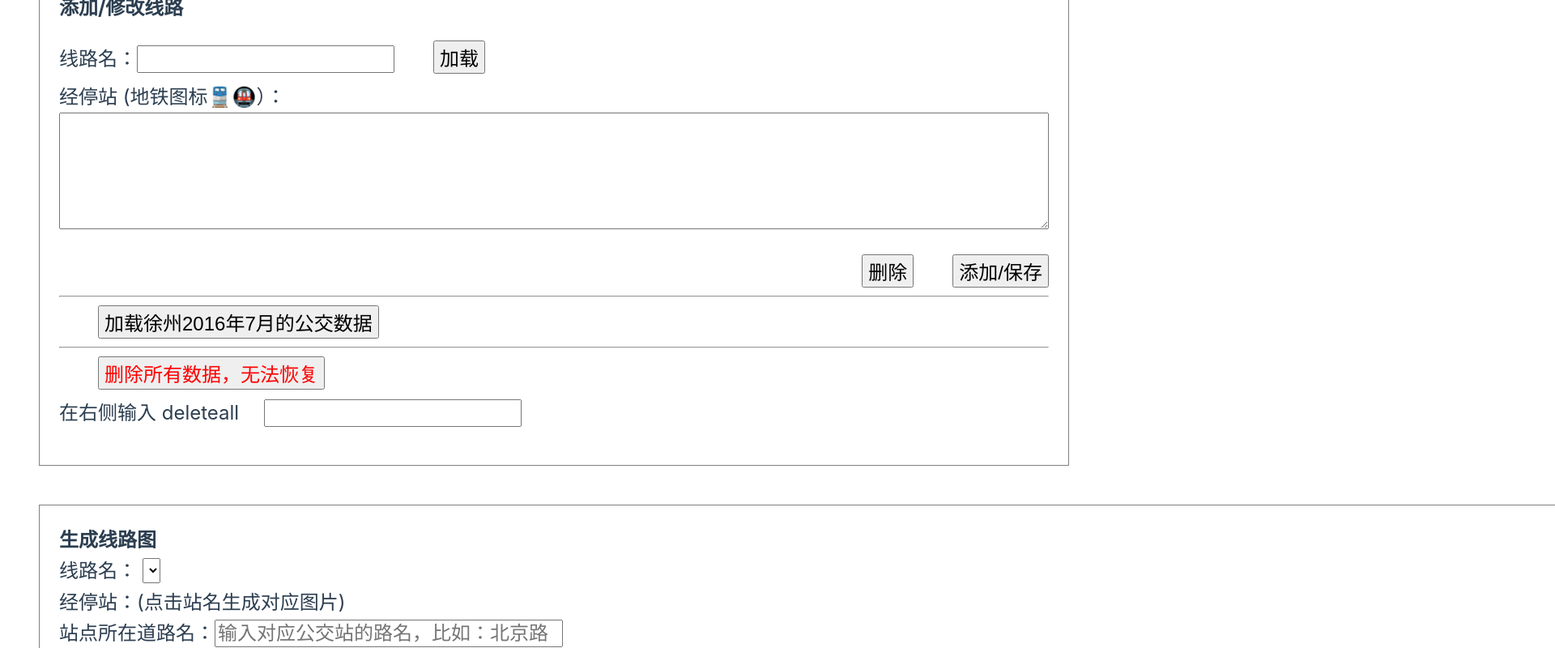
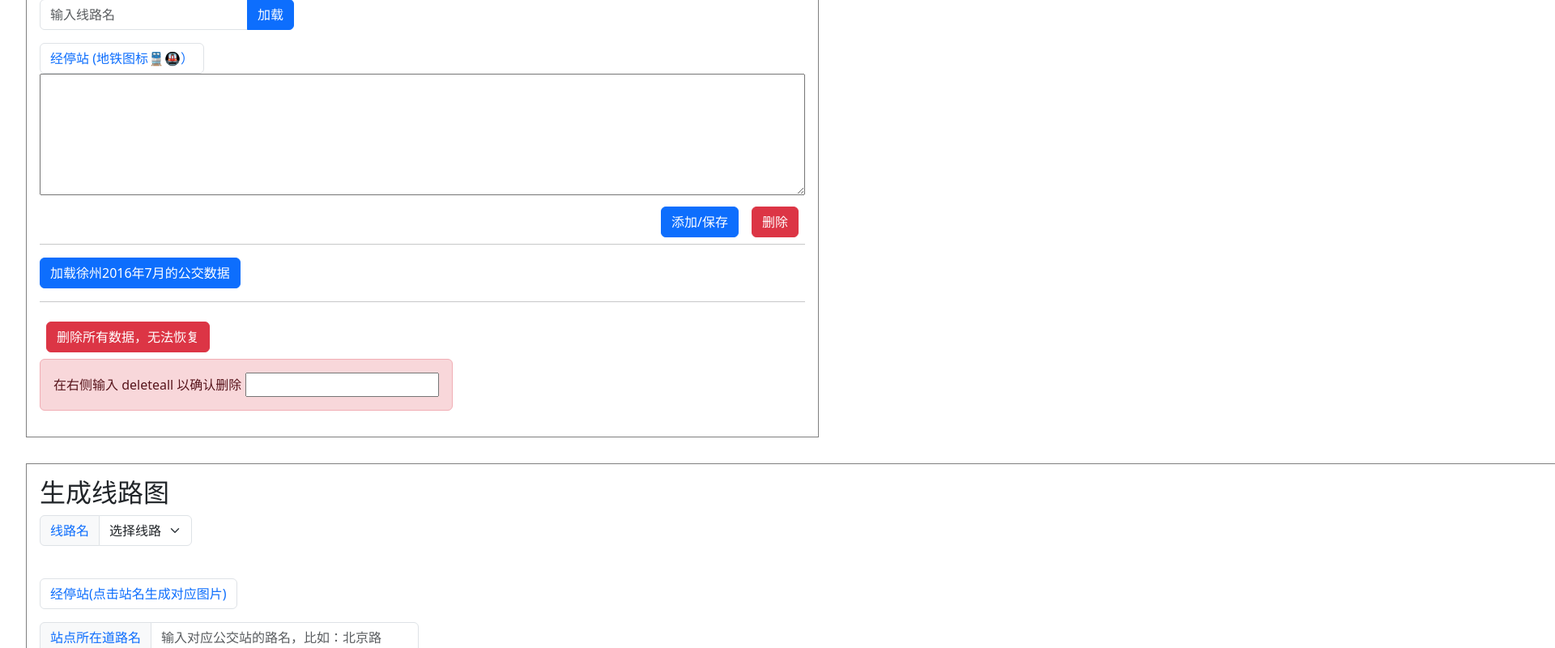
Before and after one commit to z7z8th/bus-stop-view, a Vue app: page / in a window 1280 px wide. Shown: the part 120-920 px from the top of the page at 81% size, 1920 px wide, since content can reach past the window. Built offline with nearby package versions, Linux system fonts and the light colour scheme; what jquery-csv would draw is missing.

Commit message:
use bootstrap

```diff
--- a/package.json
+++ b/package.json
@@ -11,6 +11,8 @@
     "format": "prettier --write src/"
   },
   "dependencies": {
+    "@popperjs/core": "^2.11.8",
+    "bootstrap": "^5.3.3",
     "jquery-csv": "^1.0.22",
     "vue": "^3.4.29"
   },
--- a/src/App.vue
+++ b/src/App.vue
@@ -1,6 +1,6 @@
 <script setup>
 import { ref } from 'vue'
-import ScreenRes from './components/ScreenRes.vue'
+// import ScreenRes from './components/ScreenRes.vue'
 import BusEditLine from './components/BusEditLine.vue'
 import BusStopView from './components/BusStopView.vue'
 import MessageView from './components/MessageView.vue'
--- a/src/assets/base.css
+++ b/src/assets/base.css
@@ -84,14 +84,19 @@ body {
   -webkit-font-smoothing: antialiased;
   -moz-osx-font-smoothing: grayscale;
 
-  font-size: x-large;
+  /* font-size: x-large; */
 }
 
 * {
-  font-size: x-large;
+  /* font-size: x-large; */
 }
 
 h1,
 h2 {
   font-weight: bold;
 }
+
+.form-control,
+.input-group {
+  width: fit-content !important;
+}
--- a/src/assets/main.css
+++ b/src/assets/main.css
@@ -1,4 +1,5 @@
 @import './base.css';
+/* @import 'bootstrap/scss/bootstrap'; */
 
 #app {
   /* max-width: 1280px; */
--- a/src/components/BusEditLine.vue
+++ b/src/components/BusEditLine.vue
@@ -82,39 +82,31 @@ function deleteAll() {
     <!-- <form @submit.prevent="addTodo"></form> -->
     <div>
         <form @submit.prevent="loadLine">
-            <span>线路名：</span>
-            <input type="text" v-model="busName">
-            <button id="load">加载</button>
+            <div class="input-group mb-3">
+                <input id="bus-name" class="form-control" placeholder="输入线路名" type="text" v-model="busName">
+                <button id="load" class="btn btn-primary">加载</button>
+            </div>
         </form>
-        <span class="label-ex">经停站 (地铁图标🚆🚇）：</span>
-        <textarea rows="6" cols="100" v-model="busStopsStr"></textarea>
         <div>
-            <button class="right" id="save" @click="saveLine">添加/保存</button>
-            <button class="right" id="save" @click="deleteLine">删除</button>
+            <label class="form-control text-primary">经停站 (地铁图标🚆🚇）</label>
+            <textarea rows="6" cols="100" v-model="busStopsStr"></textarea>
+        </div>
+        <div class="mb-3">
+            <button class="btn btn-danger float-end m-2" id="delete" @click="deleteLine">删除</button>
+            <button class="btn btn-primary float-end m-2" id="save" @click="saveLine">添加/保存</button>
         </div>
         <div>
             <hr>
-            <button @click="() => addTestData(saveLineStr)">加载徐州2016年7月的公交数据</button><br>
+            <button class="btn btn-primary" @click="() => addTestData(saveLineStr)">加载徐州2016年7月的公交数据</button><br>
             <hr>
-            <button @click="deleteAll" class="delete">删除所有数据，无法恢复</button><br>
-            <span>在右侧输入 deleteall &emsp;</span><input type="text" v-model="confirmClear">
+            <button class="delete btn btn-danger m-2" @click="deleteAll">删除所有数据，无法恢复</button><br>
+            <div class="alert alert-danger">在右侧输入 deleteall 以确认删除 <input type="text" v-model="confirmClear"></div>
         </div>
     </div>
 </template>
 
 <style scoped>
-div {
-    padding-top: 10px;
-    padding-bottom: 10px;
-}
-
-button {
-    margin-left: 2rem;
-    margin-bottom: 10px;
-    margin-top: 10px;
-}
-
-button.right {
+.right {
     float: right;
 }
 
@@ -126,7 +118,7 @@ hr {
     width: 100%;
 }
 
-.delete {
-    color: red;
+.alert {
+    width: fit-content;
 }
 </style>
--- a/src/components/BusStopView.vue
+++ b/src/components/BusStopView.vue
@@ -89,21 +89,28 @@ setTimeout(updateRes, 0, '1920x1080')
 <template>
     <h2>生成线路图</h2>
     <div>
-        线路名：
-        <select v-model="busName" @change="genBusStopList">
-            <option v-for="bus of busList" :key="bus">{{ bus }}</option>
-        </select>
+        <div class="input-group mb-3">
+            <label class="input-group-text text-primary" for="bus-name-sel">线路名</label>
+            <select id="bus-name-sel" class="form-select" aria-label="选择线路" v-model="busName" @change="genBusStopList">
+                <option value="" selected disabled hidden>选择线路</option>
+                <option v-for="bus of busList" :key="bus">{{ bus }}</option>
+            </select>
+        </div>
         <br>
-        经停站：(点击站名生成对应图片)
-        <div>
-            <ol>
-                <li v-for="(stop, index) of busStops" :key="index" .busStopIdx="index" @click="genBusStopView">
+        <div id="stop-list" class="">
+            <label class="form-control text-primary">经停站(点击站名生成对应图片)</label>
+            <ol class="w-auto">
+                <li class="form-control" v-for="(stop, index) of busStops" :key="index" .busStopIdx="index"
+                    @click="genBusStopView">
                     {{ stop }}
                 </li>
             </ol>
         </div>
-        站点所在道路名：<input type="text" v-model="roadName" @change="roadChange" @keyup="roadChange"
-            placeholder="输入对应公交站的路名，比如：北京路" size="28">
+        <div class="input-group mb-3">
+            <label class="input-group-text text-primary" for="road-name">站点所在道路名</label>
+            <input type="text" id="road-name" class="form-control" v-model="roadName" @change="roadChange"
+                @keyup="roadChange" placeholder="输入对应公交站的路名，比如：北京路" size="28">
+        </div>
         <div>
             <canvas ref="canvas" id="busstopview"></canvas>
         </div>
@@ -118,7 +125,8 @@ button {
 
 ol,
 ul {
-    height: min-content;
+    width: fit-content;
+    height: fit-content;
 }
 
 li {
--- a/src/main.js
+++ b/src/main.js
@@ -1,6 +1,8 @@
 import './assets/main.css'
+import 'bootstrap/dist/css/bootstrap.min.css'
 
 import { createApp } from 'vue'
 import App from './App.vue'
+import 'bootstrap'
 
 createApp(App).mount('#app')
```
Also changed, not shown: 1 other file (tests, documents, lock files or other folders).
